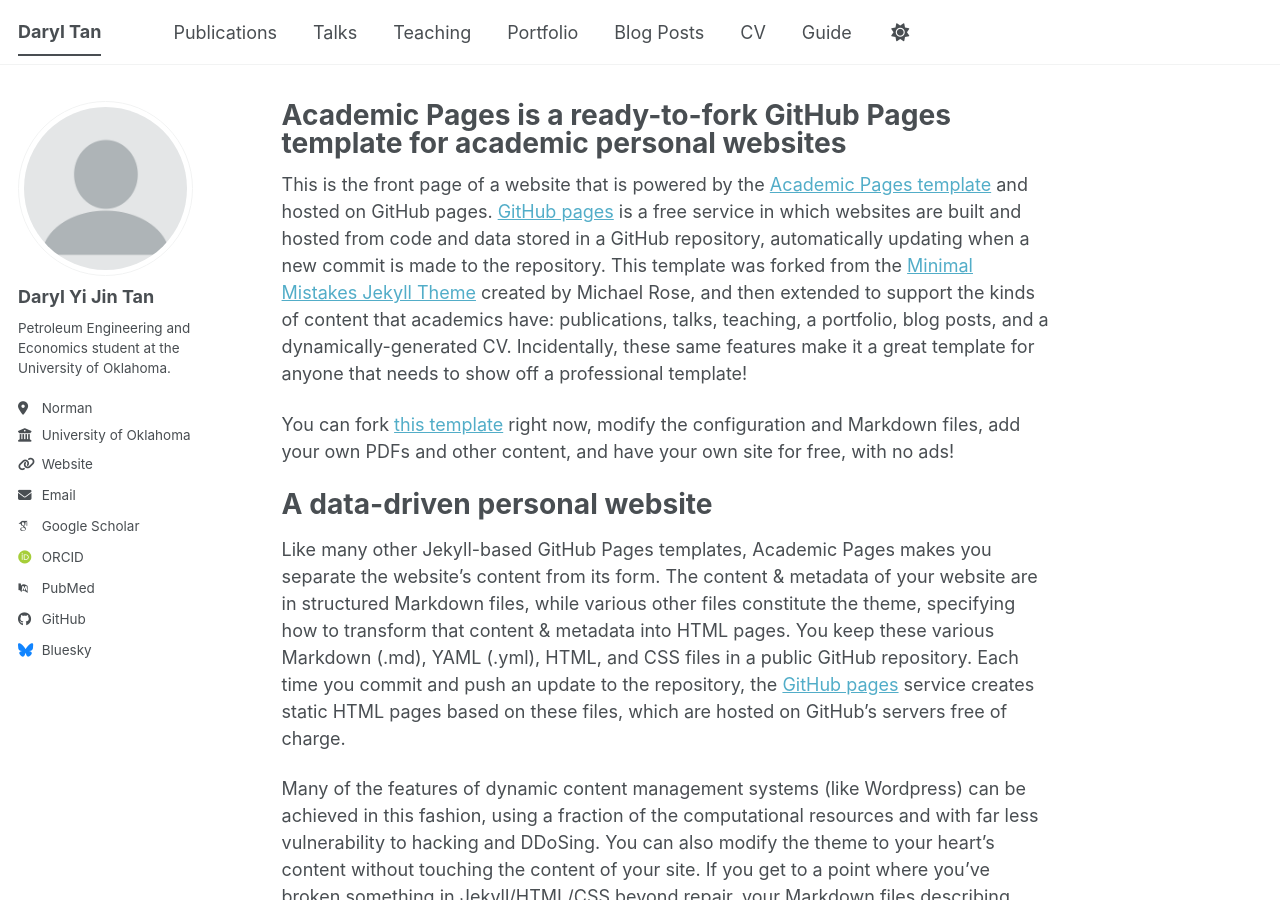
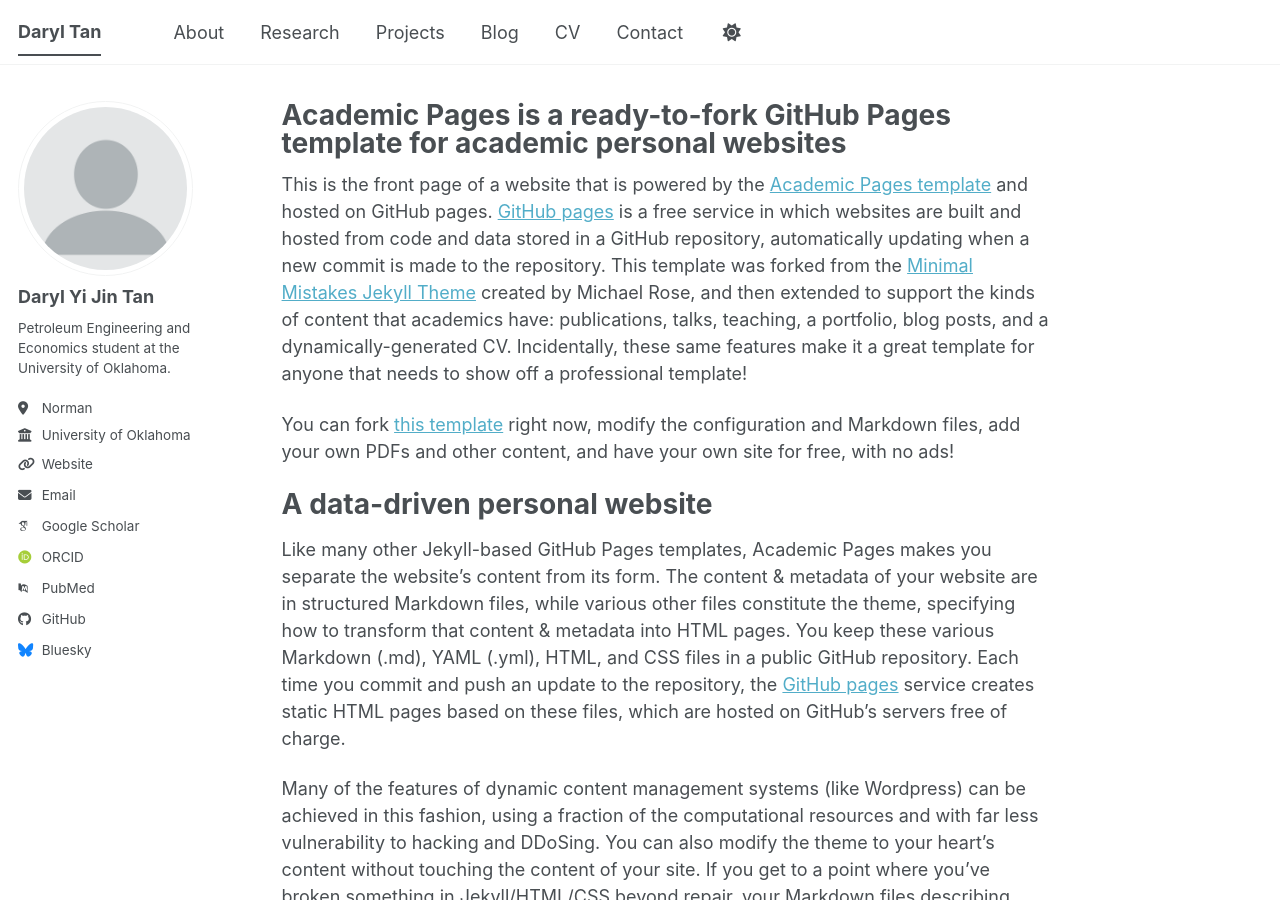
Before and after one commit to DarylvativeFunction/darylvativefunction.github.io, a Jekyll site: the page built from _pages/about.md, in a window 1280 px wide and 900 px high. Built offline with Jekyll 4.4.1, drawn with Linux system fonts in a browser that asks for light colours; some web fonts are replaced; a script bundle is joined from its source files by our own code; library files that are not in the unit come from our copies.

Commit message:
Update navigation.yml

```diff
--- a/_data/navigation.yml
+++ b/_data/navigation.yml
@@ -8,26 +8,23 @@
 #      Markdown formatted page while the second is generated using JSON.
 
 main:
-  - title: "Publications"
-    url: /publications/
+  - title: "About"
+    url: /about/
 
-  - title: "Talks"
-    url: /talks/
+  - title: "Research"
+    url: /research/
 
-  - title: "Teaching"
-    url: /teaching/
+  - title: "Projects"
+    url: /projects/
 
-  - title: "Portfolio"
-    url: /portfolio/
-
-  - title: "Blog Posts"
-    url: /year-archive/
+  - title: "Blog"
+    url: /blog/
 
   - title: "CV"
     url: /cv/
 
+  - title: "Contact"
+    url: /contact/
+
   # - title: "CV"
   #   url: /cv-json/
-
-  - title: "Guide"
-    url: /markdown/
```
